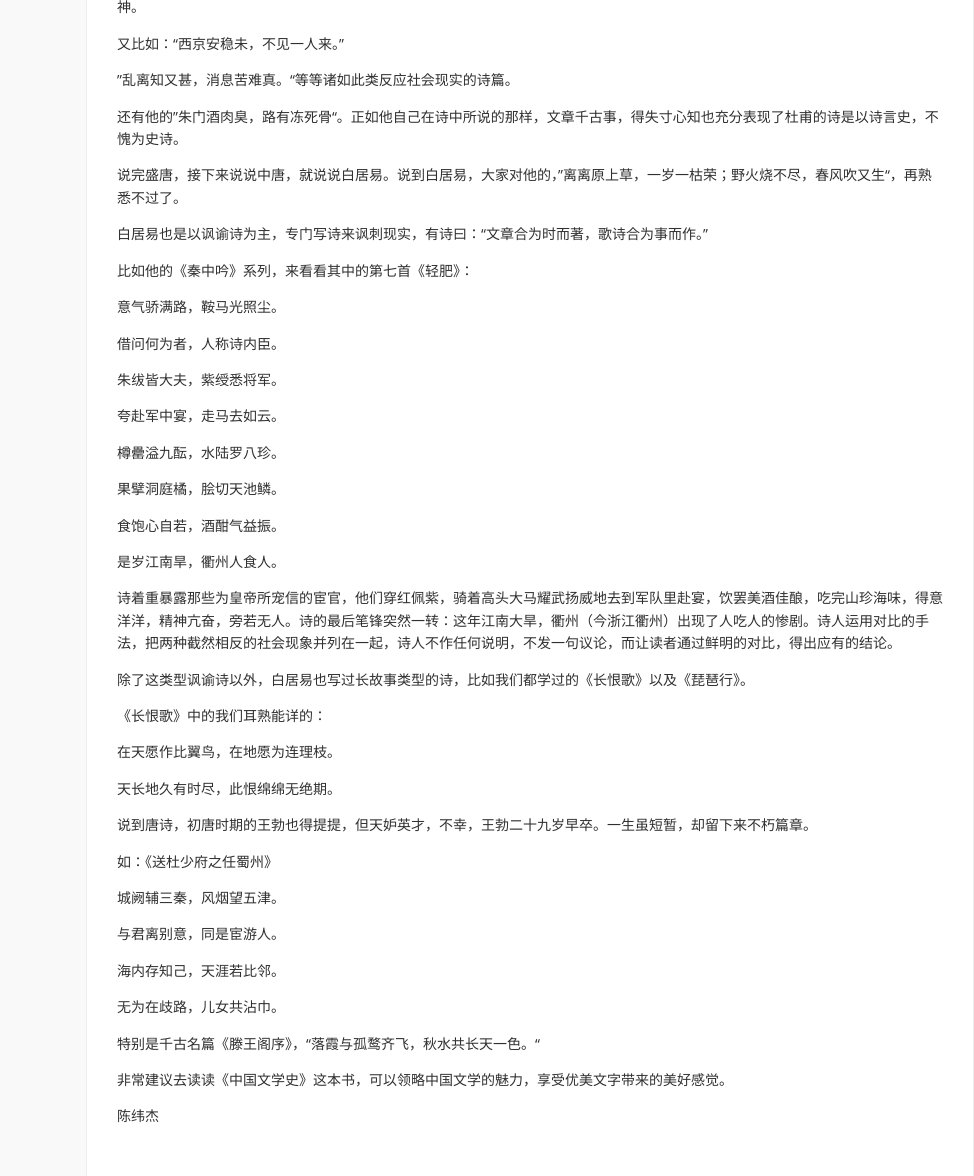
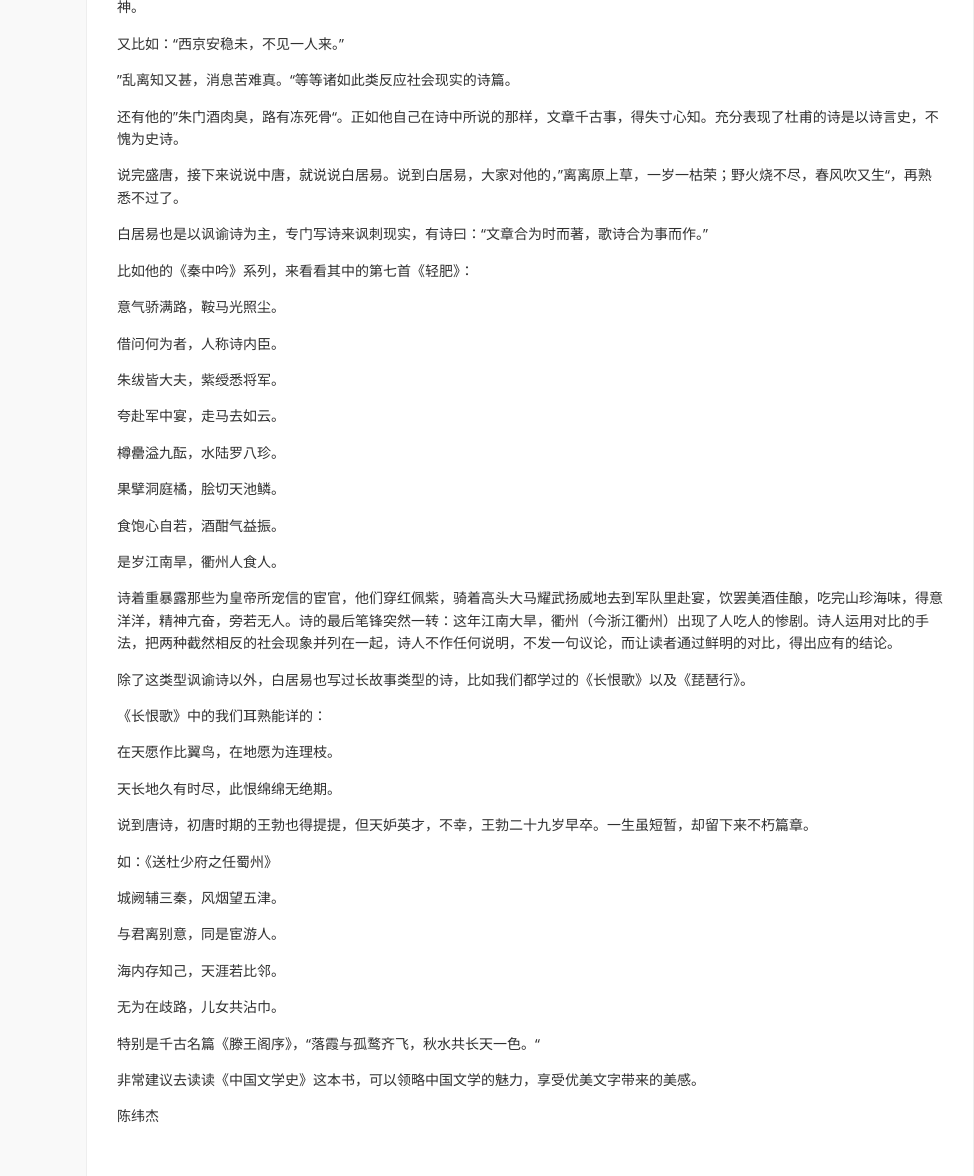
Before and after one commit to janily/janily.github.io, a Jekyll site: the page built from _posts/2018-06-14-chinese-culture.md, in a window 1280 px wide. Shown: the part 627-1803 px from the top of the page, without its empty margins (110-1084 px from the left). Built offline with Jekyll 4.4.1, drawn with Linux system fonts in a browser that asks for light colours; nearby versions of some CDN libraries; some web fonts are replaced; comment, search, counter and statistics services are not loaded; a style sheet for code colours, icons or effects is not loaded.

Commit message:
new post

```diff
--- a/_posts/2018-06-14-chinese-culture.md
+++ b/_posts/2018-06-14-chinese-culture.md
@@ -21,7 +21,7 @@ tags:
 
 ”乱离知又甚，消息苦难真。“等等诸如此类反应社会现实的诗篇。
 
-还有他的”朱门酒肉臭，路有冻死骨“。正如他自己在诗中所说的那样，文章千古事，得失寸心知也充分表现了杜甫的诗是以诗言史，不愧为史诗。
+还有他的”朱门酒肉臭，路有冻死骨“。正如他自己在诗中所说的那样，文章千古事，得失寸心知。充分表现了杜甫的诗是以诗言史，不愧为史诗。
 
 说完盛唐，接下来说说中唐，就说说白居易。说到白居易，大家对他的，”离离原上草，一岁一枯荣；野火烧不尽，春风吹又生“，再熟悉不过了。
 
@@ -69,4 +69,4 @@ tags:
 
 特别是千古名篇《滕王阁序》，“落霞与孤鹜齐飞，秋水共长天一色。“
 
-非常建议去读读《中国文学史》这本书，可以领略中国文学的魅力，享受优美文字带来的美好感觉。
+非常建议去读读《中国文学史》这本书，可以领略中国文学的魅力，享受优美文字带来的美感。
```
